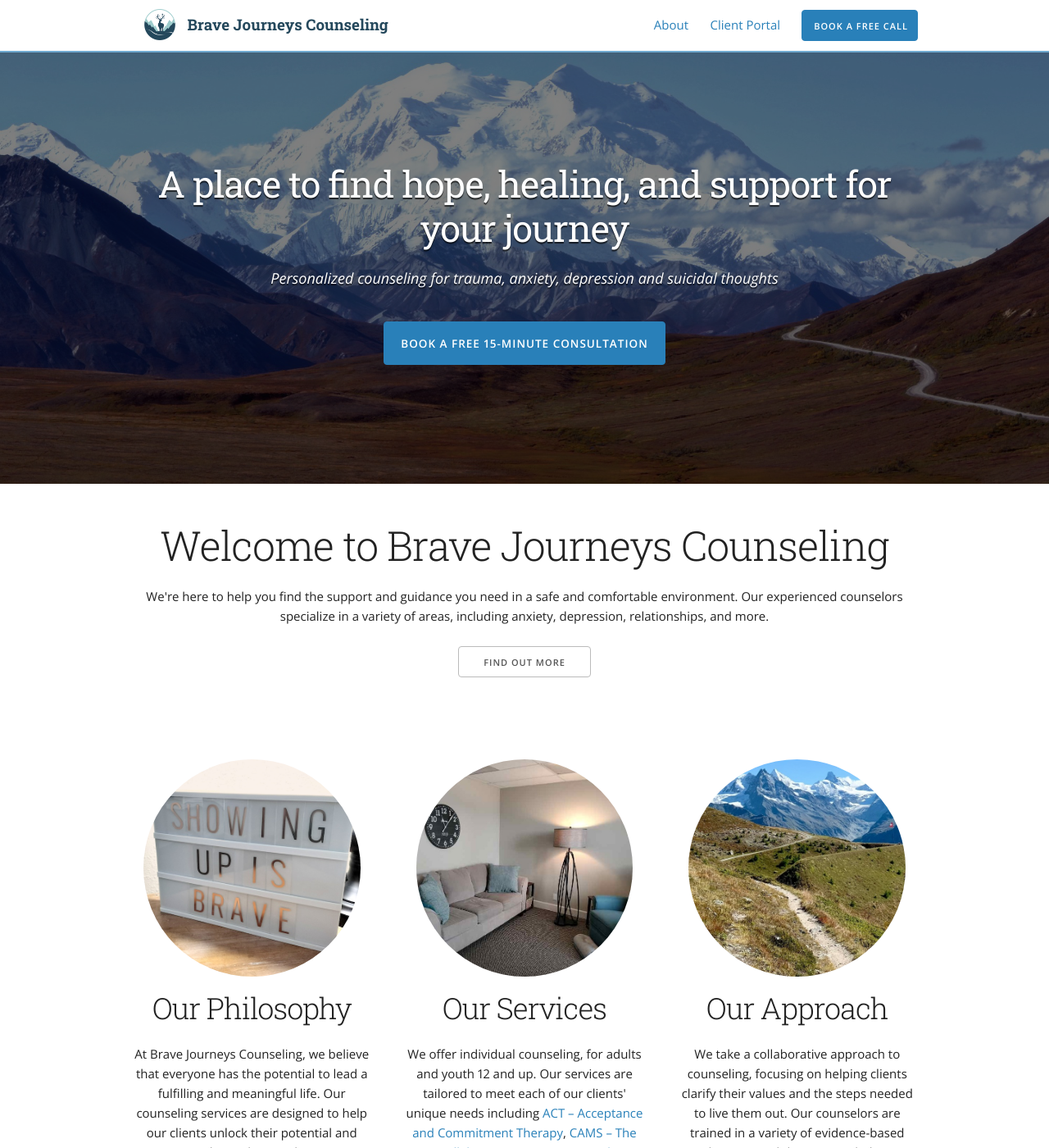
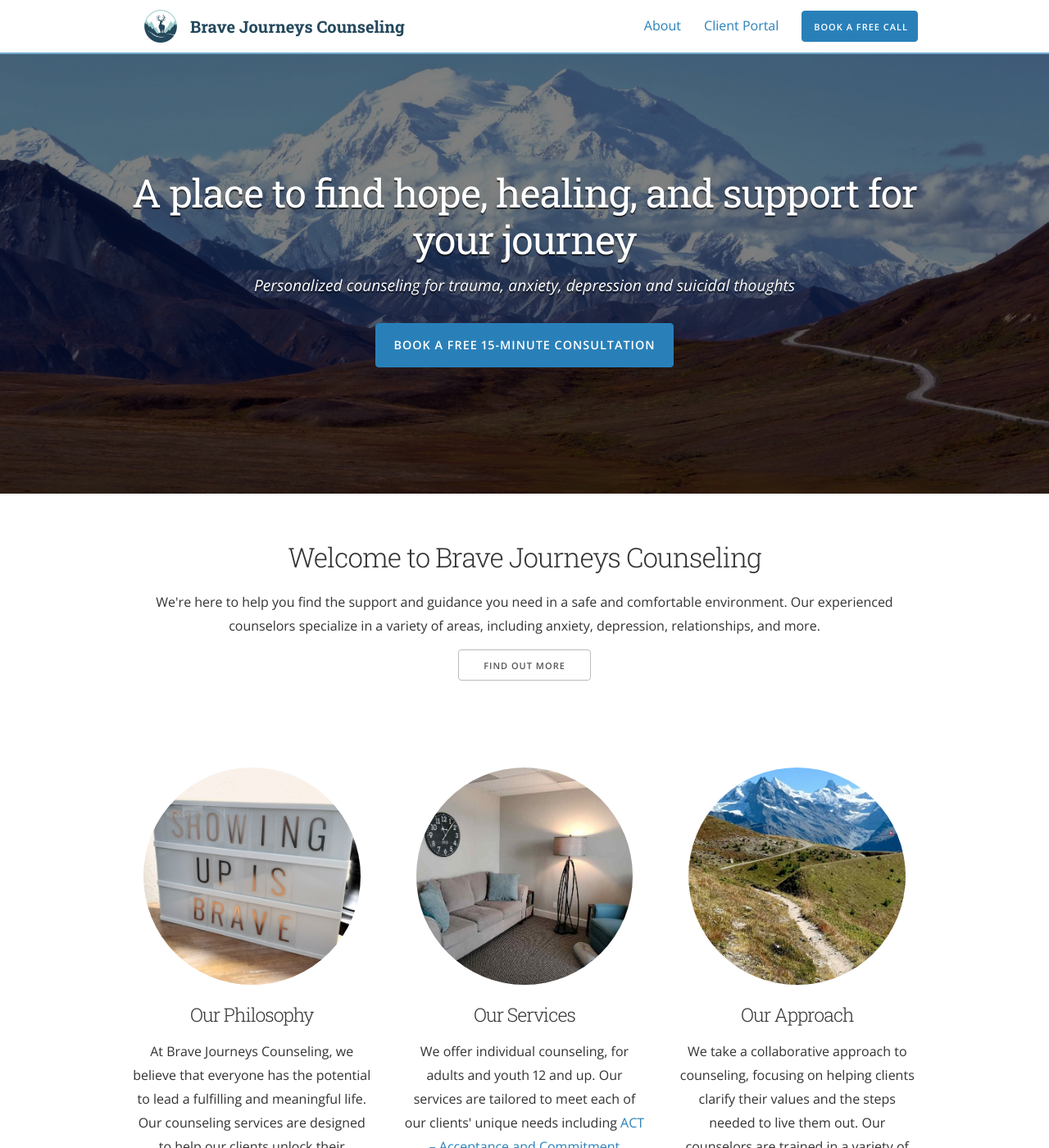
Before and after one commit to bravejourneyscounseling/bravejourneyscounseling, a Jekyll site: the page built from index.html, in a window 1280 px wide and 1400 px high. Shown: the whole window at 82% size. Built offline with Jekyll 4.4.1, drawn with Linux system fonts in a browser that asks for light colours; nearby versions of some CDN libraries.

Commit message:
fix heading

```diff
--- a/_sass/_layout.scss
+++ b/_sass/_layout.scss
@@ -554,6 +554,8 @@
 @media (min-width: 1200px) {
 }
 
+@import "base/typography";
+
 // Primary site layout for Centrarium Theme
 /*
 *	Variables
```
